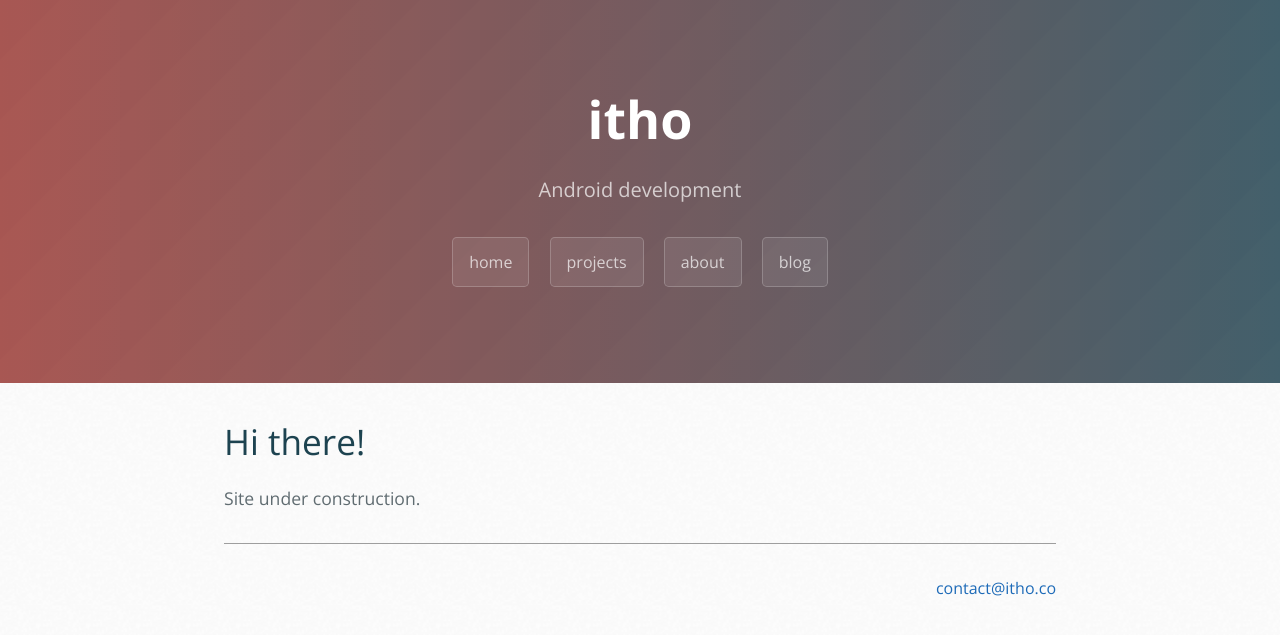
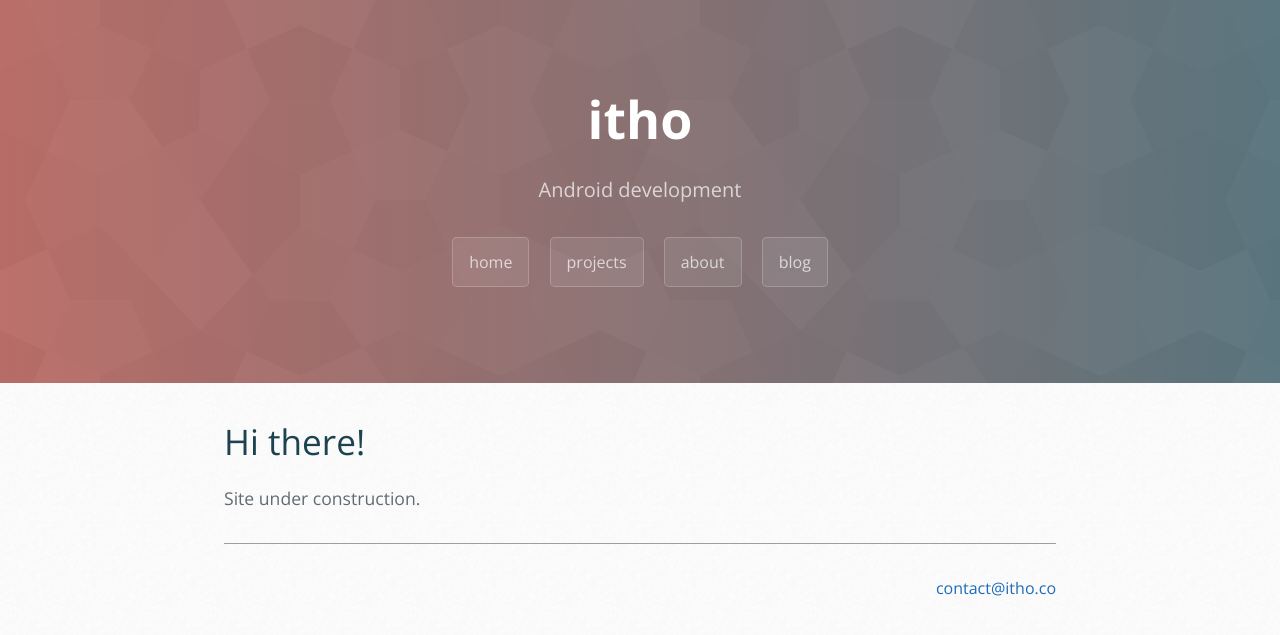
Before and after one commit to itho/itho.github.io, a Jekyll site: the page built from index.html, in a window 1280 px wide. Shown: the top 635 px of the page. Built offline with Jekyll 4.4.1, drawn with Linux system fonts in a browser that asks for light colours; some web fonts are replaced; the list of posts is cut into pages by our own code.

Commit message:
Update header

```diff
--- a/resources/css/cayman.css
+++ b/resources/css/cayman.css
@@ -58,7 +58,7 @@
   background: #1D4350; /* fallback for old browsers */
   background: -webkit-linear-gradient(to left, #1D4350 , #A43931); /* Chrome 10-25, Safari 5.1-6 */
   background: linear-gradient(to left, #1D4350 , #A43931); /* W3C, IE 10+/ Edge, Firefox 16+, Chrome 26+, Opera 12+, Safari 7+ */
-  background-image:  url(/resources/images/theme/triangular_25.png), linear-gradient(to left, #1D4350 , #A43931); /* W3C */ }
+  background-image:  url(/resources/images/theme/congruent_pentagon_30.png), linear-gradient(to left, #1D4350 , #A43931); /* W3C */ }
   @media screen and (min-width: 64em) {
     .page-header {
       padding: 5rem 6rem; } }
```
Also changed, not shown: resources/images/theme/congruent_pentagon_30.png (added), resources/images/theme/congruent_pentagon_40.png (added), resources/images/theme/congruent_pentagon_50.png (added), resources/images/theme/congruent_pentagon_60.png (added), resources/images/theme/congruent_pentagon_70.png (added), resources/images/theme/cream_dust_@2X.png (deleted), resources/images/theme/dark_sharp_edges_20.png (deleted), resources/images/theme/triangular.png (deleted), resources/images/theme/triangular_25.png (deleted), resources/images/theme/triangular_50.png (deleted), resources/images/theme/triangular_75.png (deleted), resources/images/theme/triangular_@2X.png (deleted), resources/images/theme/white_wall_hash.png (deleted), resources/images/theme/white_wall_hash_@2X.png (deleted), 3 other files.
